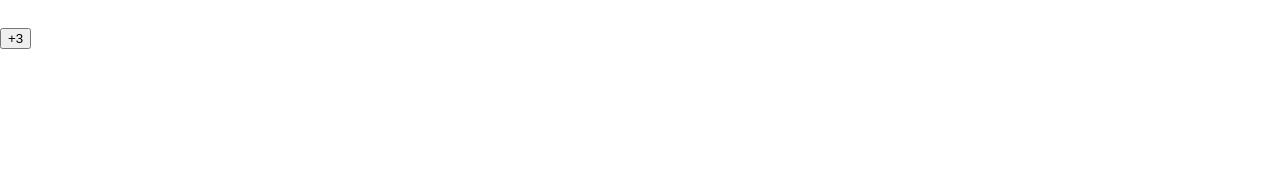
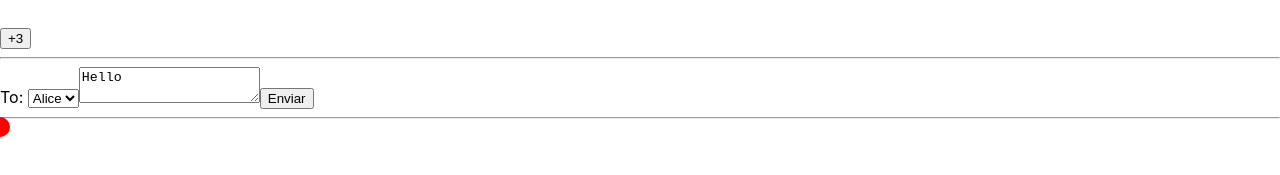
Before and after one commit to CaioNishijo/react-lab, a React (Create React App) app: page /semana-4 in a window 1280 px wide. Shown: the part 583-758 px from the top of the page. Built offline with nearby package versions, Linux system fonts and the light colour scheme.

Commit message:
criando o moving dot

```diff
--- a/src/paginas/Contador.js
+++ b/src/paginas/Contador.js
@@ -7,9 +7,9 @@ export default function Counter(){
         <>
             <h1>{number}</h1>
             <button onClick={()=>{
-                setNumber(number + 1)
-                setNumber(number + 1)
-                setNumber(number + 1)
+                setNumber(n => n + 1)
+                setNumber(n => n + 1)
+                setNumber(n => n + 1)
             }}>+3</button>
         </>
     )
--- /dev/null
+++ b/src/paginas/Forms.js
@@ -0,0 +1,34 @@
+import { useState } from 'react';
+
+export default function Forms(){
+    const [to, setTo] = useState('Alice')
+    const [message, setMessage] = useState('Hello')
+
+    function handleSubmit(e){
+        e.preventDefault()
+        setTimeout(() => {
+            alert(`You sent ${message} to ${to}`)
+        }, 1000)
+    }
+
+    return (
+        <form onClick={handleSubmit}>
+            <label>
+                To: {''}
+                <select
+                    value={to}
+                    onChange={e=>setTo(e.target.value)}>
+                    <option value="Alice">Alice</option>
+                    <option value="Bob">Bob</option>
+                </select>
+            </label>
+            <textarea
+                placeholder='Message'
+                value={message}
+                onChange={e => setMessage(e.target.value)}
+            >
+            </textarea>
+            <button type='submit'>Enviar</button>
+        </form>
+    )
+}
--- /dev/null
+++ b/src/paginas/MovingDot.js
@@ -0,0 +1,38 @@
+import { useState } from 'react'
+
+export default function MovingDot(){
+    const [position, setPosition] = useState({
+        x: 0,
+        y: 0
+    })
+
+    return (
+        <div
+            onPointerMove={e => {
+                setPosition({
+                    x: e.clientX,
+                    y: e.clientY
+                }
+                )
+            }}
+            style={{
+                position: 'relative',
+                width: '100vw',
+                height: '100vh'
+            }}
+        >
+            <div
+                style={{
+                    position: 'absolute',
+                    backgroundColor: 'red',
+                    borderRadius: '50%',
+                    transform: `translate(${position.x}px, ${position.y}px)`,
+                    left: -10,
+                    top: -10,
+                    width: 20,
+                    height: 20
+                }}
+            />
+        </div>
+    )
+}
--- a/src/paginas/Semana4.js
+++ b/src/paginas/Semana4.js
@@ -2,6 +2,8 @@ import Toolbar from "../botoes/Toolbar"
 import SignUp from "./SignUp"
 import GalleryList from "./GalleryList"
 import Counter from "./Contador"
+import Forms from "./Forms"
+import MovingDot from "./MovingDot"
 
 export default function Semana4(){
     return <>
@@ -12,5 +14,9 @@ export default function Semana4(){
         <GalleryList></GalleryList>
         <hr></hr>
         <Counter></Counter>
+        <hr></hr>
+        <Forms></Forms>
+        <hr></hr>
+        <MovingDot></MovingDot>
     </>
 }
```
